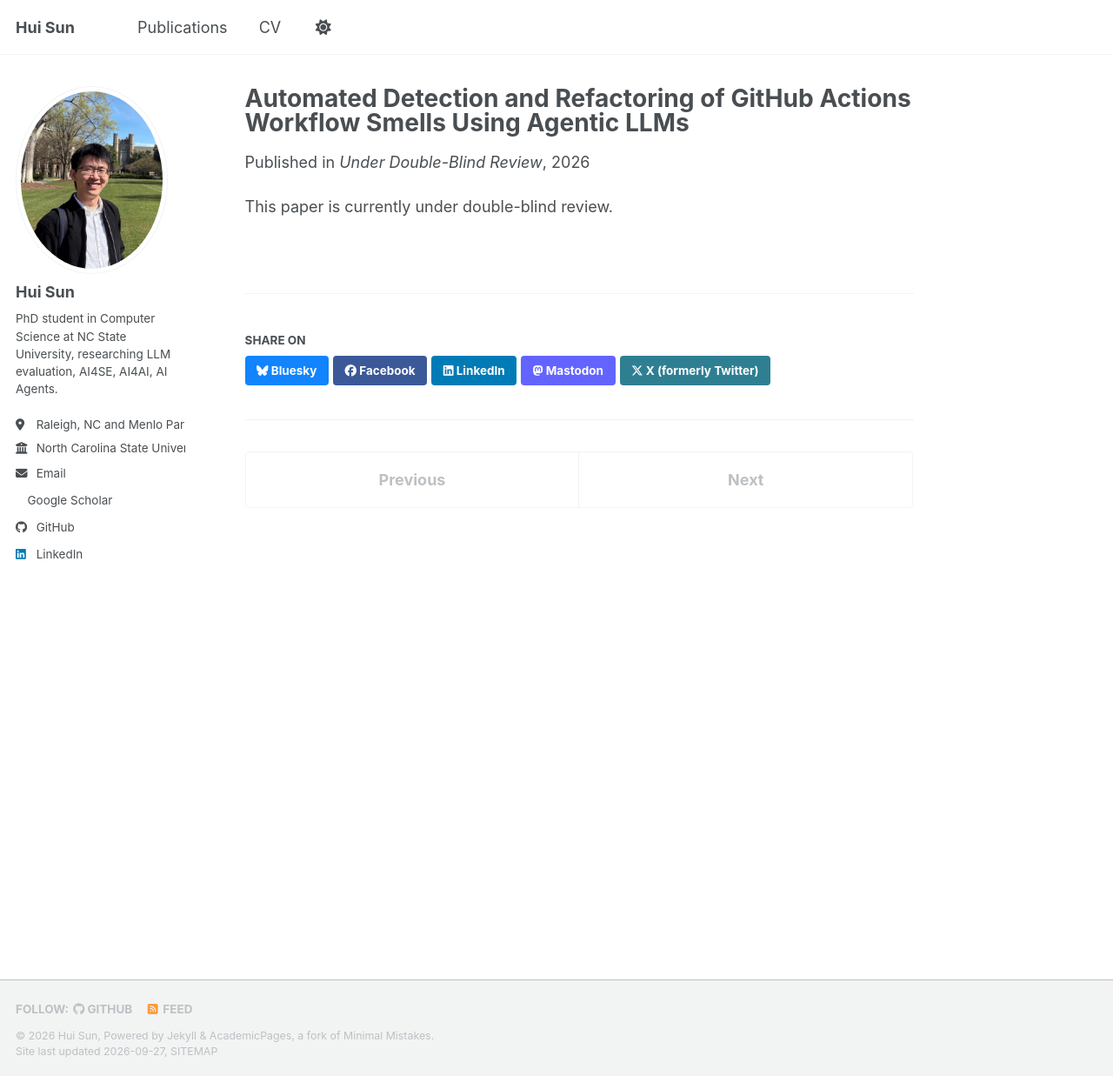
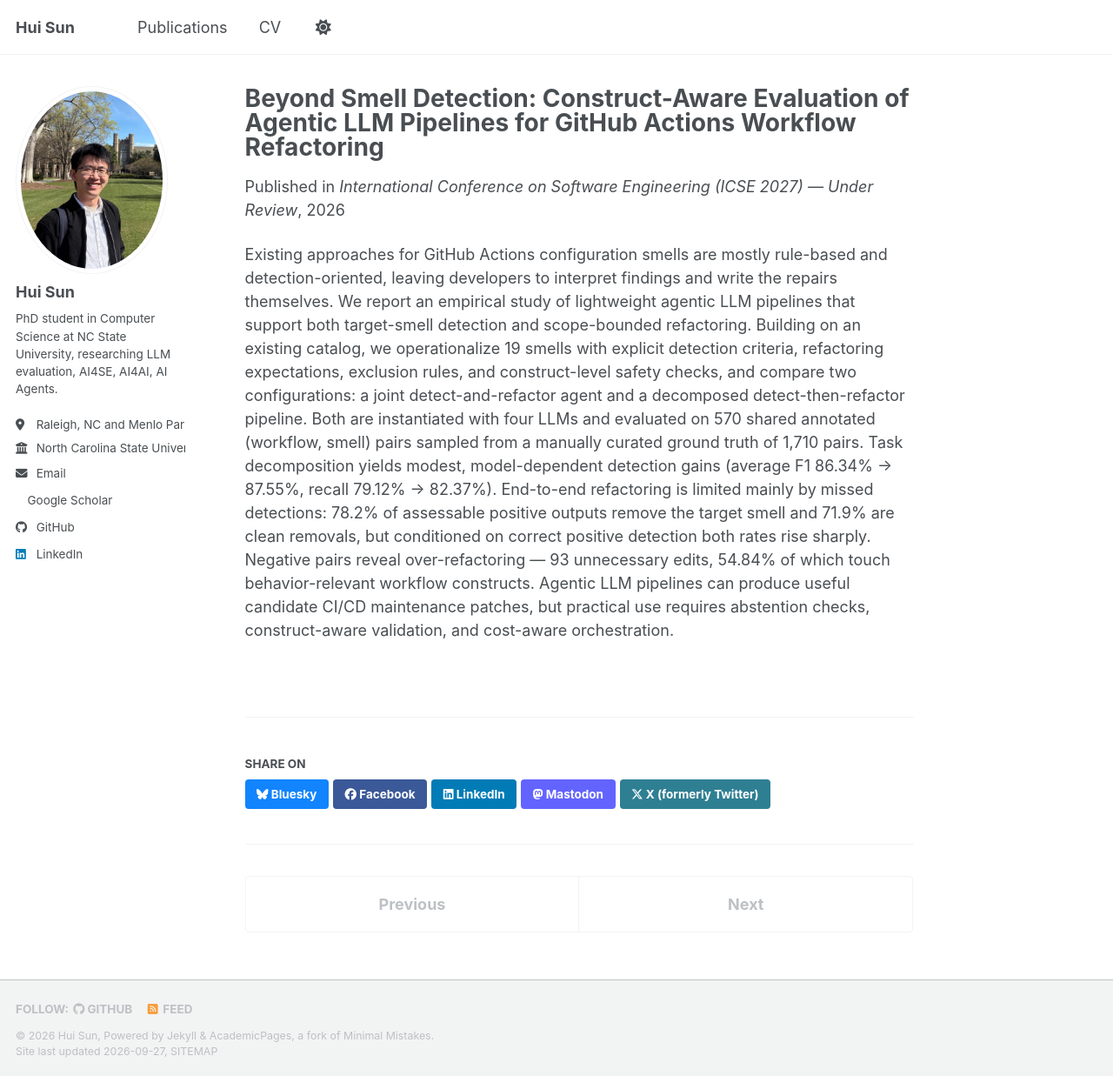
Before and after one commit to Sunhui26yeah/Sunhui26yeah.github.io, a Jekyll site: the page built from _publications/2026-06-01-github-actions-workflow-smells-refactoring.md, in a window 1280 px wide and 1237 px high. Shown: the whole window at 87% size. Built offline with Jekyll 4.4.1, drawn with Linux system fonts in a browser that asks for light colours; a style sheet for code colours, icons or effects is not loaded.

Commit message:
Add SANER submission and name ICSE venue in publications
Add the GHA2Rep workflow-representation study as an under-review entry
(authors omitted while the submission is under double-blind review), and
retitle the agentic GitHub Actions refactoring paper to its current title
while naming ICSE 2027 as the venue under review.

Co-Authored-By: Claude Opus 5 (1M context) <noreply@anthropic.com>

```diff
--- a/_publications/2026-06-01-github-actions-workflow-smells-refactoring.md
+++ b/_publications/2026-06-01-github-actions-workflow-smells-refactoring.md
@@ -1,11 +1,11 @@
 ---
-title: "Automated Detection and Refactoring of GitHub Actions Workflow Smells Using Agentic LLMs"
+title: "Beyond Smell Detection: Construct-Aware Evaluation of Agentic LLM Pipelines for GitHub Actions Workflow Refactoring"
 collection: publications
 category: manuscripts
 permalink: /publication/2026-github-actions-workflow-smells-refactoring
-excerpt: 'An agentic LLM-based approach for automatically detecting and refactoring workflow smells in GitHub Actions, currently under double-blind review.'
+excerpt: 'An empirical study of lightweight agentic LLM pipelines that both detect and refactor GitHub Actions configuration smells, comparing a joint detect-and-refactor agent against a decomposed detect-then-refactor pipeline. Currently under review.'
 date: 2026-06-01
-venue: 'Under Double-Blind Review'
-citation: 'Anderson Uchôa, Jhefferson Souza, Emanuel Ávila, Gabriel Silva, Kevin Lira, Nelson Araújo, Arthur Cordeiro, Hui Sun, Rohit Gheyi, and Wesley K. G. Assunção. &quot;Automated Detection and Refactoring of GitHub Actions Workflow Smells Using Agentic LLMs.&quot; [Under Double-Blind Review]'
+venue: 'International Conference on Software Engineering (ICSE 2027) — Under Review'
+citation: 'Anderson Uchôa, Jhefferson Souza, Emanuel Ávila, Gabriel Silva, Kevin Lira, Nelson Araújo, Arthur Cordeiro, Hui Sun, Rohit Gheyi, and Wesley K. G. Assunção. &quot;Beyond Smell Detection: Construct-Aware Evaluation of Agentic LLM Pipelines for GitHub Actions Workflow Refactoring.&quot; [Under Review at ICSE 2027]'
 ---
-This paper is currently under double-blind review.
+Existing approaches for GitHub Actions configuration smells are mostly rule-based and detection-oriented, leaving developers to interpret findings and write the repairs themselves. We report an empirical study of lightweight agentic LLM pipelines that support both target-smell detection and scope-bounded refactoring. Building on an existing catalog, we operationalize 19 smells with explicit detection criteria, refactoring expectations, exclusion rules, and construct-level safety checks, and compare two configurations: a joint detect-and-refactor agent and a decomposed detect-then-refactor pipeline. Both are instantiated with four LLMs and evaluated on 570 shared annotated (workflow, smell) pairs sampled from a manually curated ground truth of 1,710 pairs. Task decomposition yields modest, model-dependent detection gains (average F1 86.34% → 87.55%, recall 79.12% → 82.37%). End-to-end refactoring is limited mainly by missed detections: 78.2% of assessable positive outputs remove the target smell and 71.9% are clean removals, but conditioned on correct positive detection both rates rise sharply. Negative pairs reveal over-refactoring — 93 unnecessary edits, 54.84% of which touch behavior-relevant workflow constructs. Agentic LLM pipelines can produce useful candidate CI/CD maintenance patches, but practical use requires abstention checks, construct-aware validation, and cost-aware orchestration.
```
Also changed, not shown: _publications/2026-09-27-github-actions-workflow-representations.md (added, +11 -0 lines).
